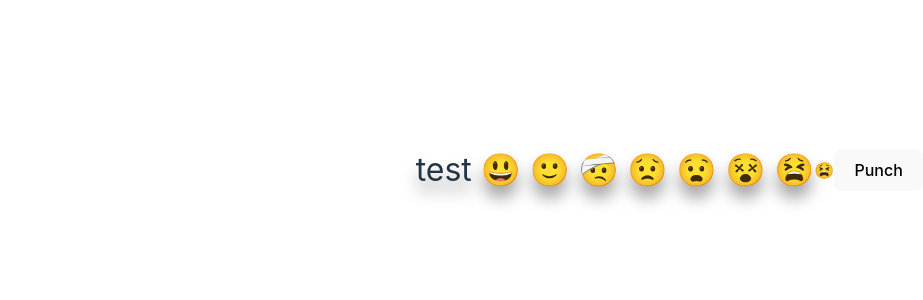
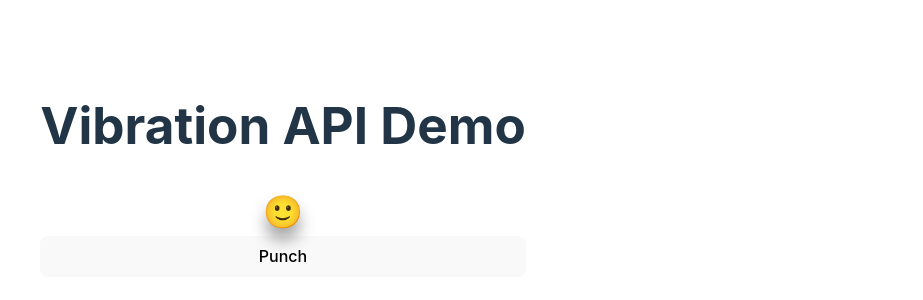
Before and after one commit to linusreimertz/vibration-api-demo, a website built with Vite: page index.html in a window 1280 px wide. Shown: the part 230-530 px from the top of the page, without its empty margins (357-1280 px from the left). Built offline with nearby package versions, Linux system fonts and the light colour scheme.

Commit message:
started setting up demo

```diff
--- a/index.html
+++ b/index.html
@@ -14,13 +14,12 @@
     <title>Vibration API Demo</title>
   </head>
   <body>
-    <div id="app"></div>
-    <span id="emoji">
-      test &#128515; &#128578; &#129301; &#128543;
-      &#128551; &#128565; &#128555;
-    </span>
-    <span> &#128555; </span>
-    <button>Punch</button>
+    <main>
+      <h1>Vibration API Demo</h1>
+      <span id="emoji"> &#128578; </span>
+
+      <button id="punch">Punch</button>
+    </main>
     <script type="module" src="/main.js"></script>
   </body>
 </html>
--- a/main.js
+++ b/main.js
@@ -1,7 +1,29 @@
 import "./style.css";
 
+const emojiEl = document.getElementById("emoji");
+const punchButton =
+  document.getElementById("punch");
+
 const emojis = [
-  "&#128515;",
-  "&#128578;",
-  "&#129301;"
+  "&#128565;",
+  "&#128555;",
+  "&#128551;",
+  "&#128543;",
+  "&#128578;"
 ];
+
+let currentHealth = [4];
+
+function punch() {
+  console.log("punch");
+  if (currentHealth > 0) {
+    currentHealth--;
+    updateDOM();
+  }
+}
+
+function updateDOM() {
+  emojiEl.innerHTML = emojis[currentHealth];
+}
+
+punchButton.onclick = punch;
--- a/style.css
+++ b/style.css
@@ -24,10 +24,17 @@ a:hover {
 
 body {
   margin: 0;
+  display: grid;
+  place-items: center;
+  width: 100vw;
+  height: 100vh;
+}
+
+main {
   display: flex;
-  place-items: center;
-  min-width: 320px;
-  min-height: 100vh;
+  flex-direction: column;
+  justify-items: center;
+  text-align: center;
 }
 
 h1 {
```
